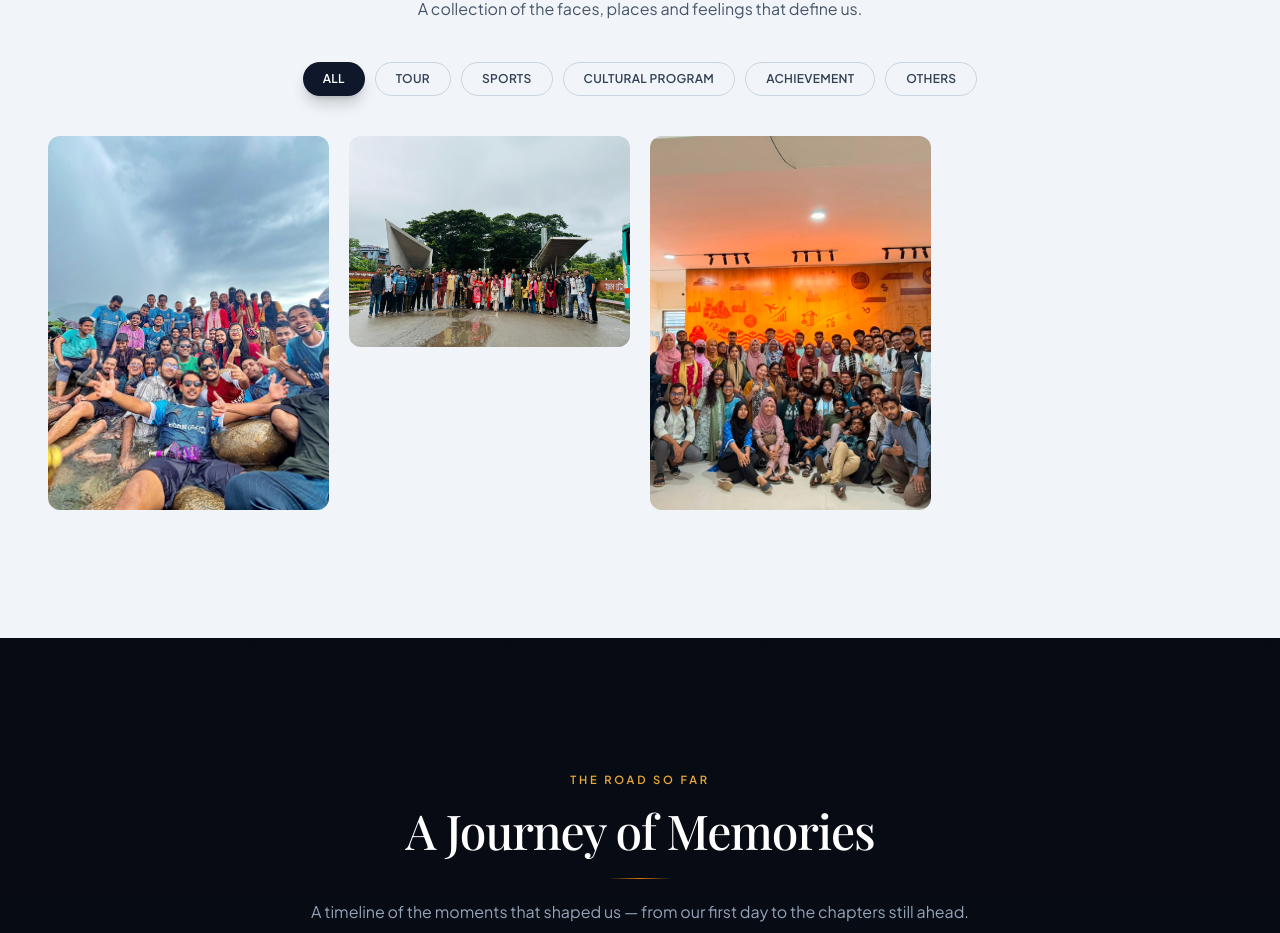
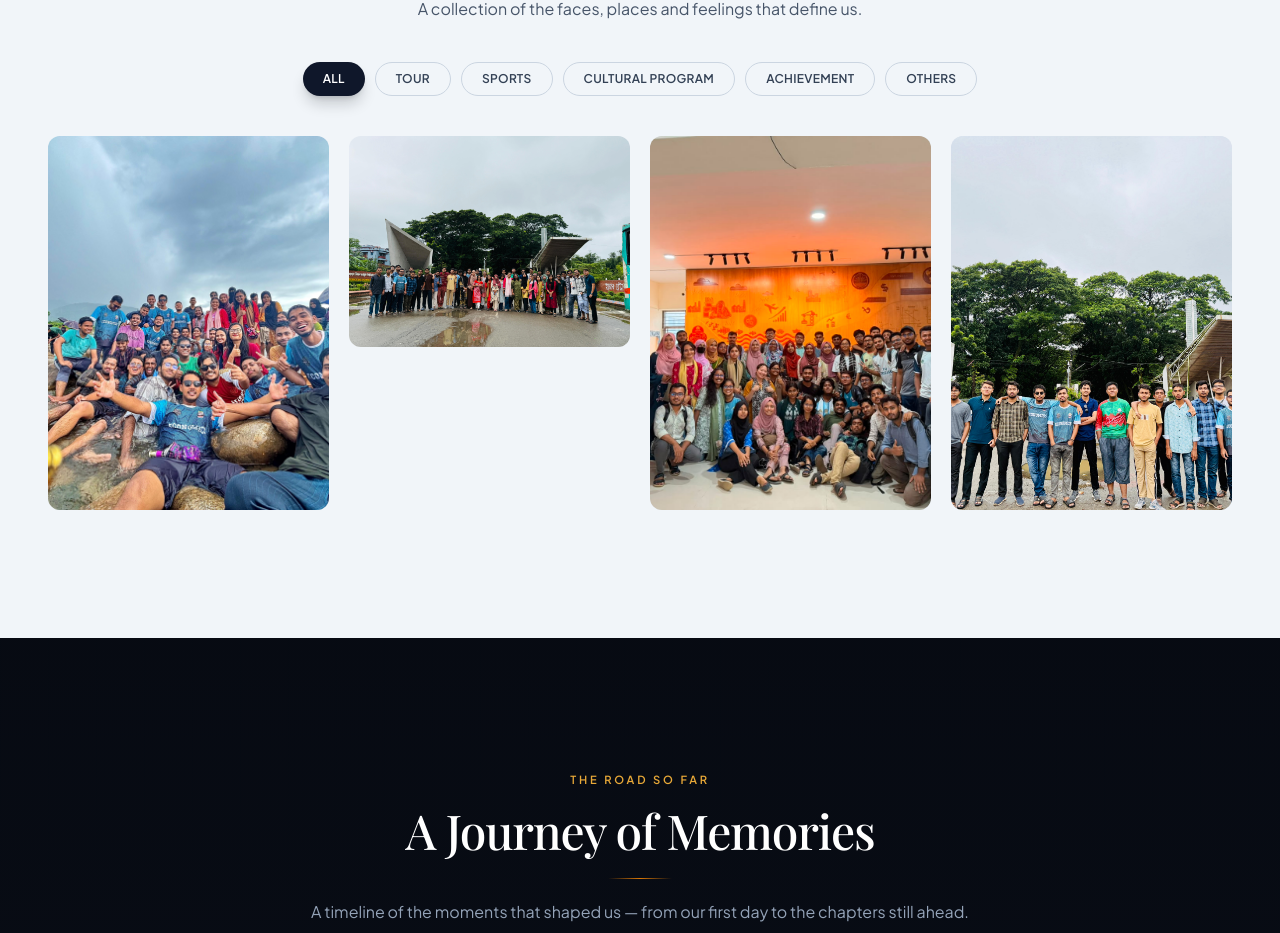
Before and after one commit to susteco35/eco-35, a React (Vite) app: page / in a window 1280 px wide. Shown: the part 2892-3825 px from the top of the page. Built offline with nearby package versions, Linux system fonts and the light colour scheme; no server answers; a web font is replaced by a local one.

Commit message:
Add more gallery photos

```diff
--- a/src/data.ts
+++ b/src/data.ts
@@ -216,6 +216,13 @@ export const GALLERY: GalleryPhoto[] = [
     caption: 'Together as ECO 35',
     span: true,
   },
+  {
+    id: 'g4',
+    src: `${import.meta.env.BASE_URL}IMG-20250906-WA0390.jpg`,
+    category: 'Others',
+    caption: 'Together All boys as ECO 35',
+    span: true,
+  },
 ];
 export const STATS = [
   { label: 'Batch Members', value: 59, suffix: '' },
```
Also changed, not shown: public/IMG-20250906-WA0390.jpg (added).
